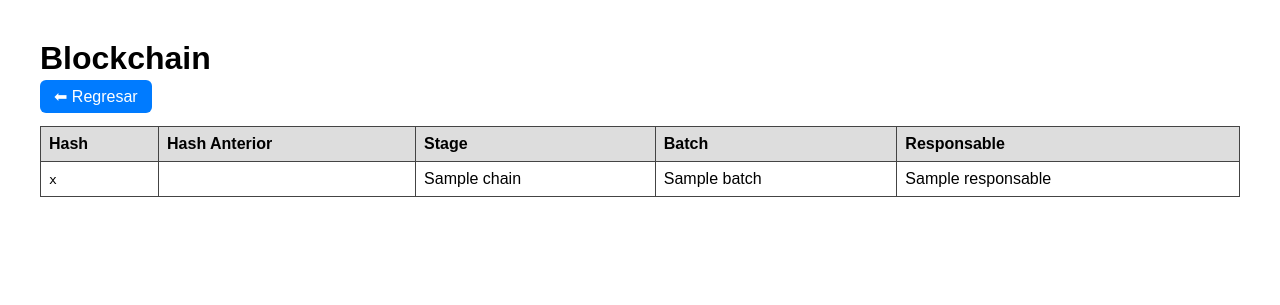
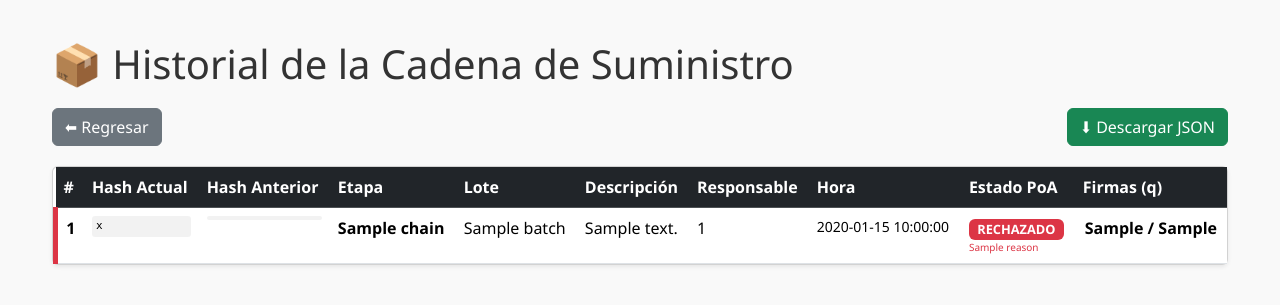
Before and after one commit to DiegoPerea0322/Blockchain_PF, a FastAPI app: template templates/chain.html in a window 1280 px wide. Shown: the top 305 px of the page. Run offline with FastAPI, Linux system fonts and the light colour scheme; the template is opened without the code that fills it: most values are stand-ins (such as "Sample title", 1, 10 or a date in 2020); parts of the project's set-up code (start-up, migrations or seed data) failed here and were passed over.

Commit message:
Cambios David

```diff
--- a/templates/chain.html
+++ b/templates/chain.html
@@ -3,63 +3,122 @@
 <head>
     <meta charset="UTF-8">
     <title>Blockchain</title>
+    <link href="https://cdn.jsdelivr.net/npm/bootstrap@5.3.2/dist/css/bootstrap.min.css" rel="stylesheet">
+
     <style>
-        body { font-family: Arial; margin: 40px; }
-        table { width: 100%; border-collapse: collapse; margin-top: 20px; }
-        th, td {
-            border: 1px solid #444;
-            padding: 8px;
-            text-align: left;
+        body { font-family: 'Segoe UI', Tahoma, Geneva, Verdana, sans-serif; margin: 40px; background-color: #f9f9f9; }
+
+        h1 { margin-bottom: 20px; color: #333; }
+
+        .btn-container {
+            display: flex;
+            justify-content: space-between;
+            margin-bottom: 20px;
         }
-        th { background: #ddd; }
-        h1 { margin-bottom: 10px; }
-        .back-btn {
-            padding: 8px 14px;
-            background: #007bff;
-            color: white;
-            text-decoration: none;
-            border-radius: 6px;
-        }
-        .back-btn:hover { background: #0056b3; }
 
-        /* 👇 Scroll horizontal SOLO para los hashes */
+        /* Estilos específicos para la tabla */
         .scroll-cell {
-            max-width: 220px;
+            max-width: 150px;
             overflow-x: auto;
             white-space: nowrap;
             font-family: monospace;
-            display: block;
+            font-size: 11px;
+            background: rgba(0,0,0,0.05);
+            padding: 2px 4px;
+            border-radius: 3px;
         }
+        .scroll-cell::-webkit-scrollbar { height: 2px; }
+        .scroll-cell::-webkit-scrollbar-thumb { background: #888; }
+
+        /* Filas rechazadas: Fondo rojo suave */
+        .row-rejected {
+            background-color: #ffe6e6 !important;
+            border-left: 5px solid #dc3545;
+        }
+
+        .badge-status { font-size: 0.8rem; }
     </style>
 </head>
 <body>
 
-<h1>Blockchain</h1>
+    <div class="container-fluid">
+        <h1>📦 Historial de la Cadena de Suministro</h1>
 
-<a class="back-btn" href="/pendientes">⬅ Regresar</a>
+        <div class="btn-container">
+            <button class="btn btn-secondary" onclick="history.back()">⬅ Regresar</button>
+            <a href="/download_chain" class="btn btn-success">⬇ Descargar JSON</a>
+        </div>
 
-<table>
+        <div class="card shadow-sm">
+            <div class="card-body p-0">
+                <table class="table table-hover mb-0">
+                    <thead class="table-dark">
                         <tr>
-        <th>Hash</th>
+                            <th>#</th>
+                            <th>Hash Actual</th>
                             <th>Hash Anterior</th>
-        <th>Stage</th>
-        <th>Batch</th>
+                            <th>Etapa</th>
+                            <th>Lote</th>
+                            <th>Descripción</th>
                             <th>Responsable</th>
+                            <th>Hora</th>
+                            <th>Estado PoA</th>
+                            <th>Firmas (q)</th>
                         </tr>
+                    </thead>
+                    <tbody>
 
                     {% for b in chain %}
                         {% if b.index != 0 %}
-        <tr>
+
+                            {% set is_rejected = (b.certificate and b.certificate.status == 'REJECTED') %}
+
+                            <tr class="{% if is_rejected %}row-rejected{% endif %}">
+                                <td class="fw-bold text-center">{{ b.index }}</td>
+
                                 <td><div class="scroll-cell">{{ b.hash }}</div></td>
                                 <td><div class="scroll-cell">{{ b.previous_hash }}</div></td>
 
-            <td>{{ b.stage_name }}</td>
+                                <td><strong>{{ b.stage_name }}</strong></td>
                                 <td>{{ b.transactions[0].payload.batch }}</td>
-            <td>{{ b.transactions[0].payload.responsable }}</td>
+                                <td>{{ b.transactions[0].payload.descripcion }}</td>
+
+                                <td>
+                                    {% if b.responsible_id %}
+                                        {{ b.responsible_id }}
+                                    {% else %}
+                                        {{ b.transactions[0].payload.responsable }}
+                                    {% endif %}
+                                </td>
+
+                                <td class="small">{{ b.timestamp }}</td>
+
+                                <td>
+                                    {% if is_rejected %}
+                                        <span class="badge bg-danger badge-status">RECHAZADO</span>
+                                        <div class="text-danger small" style="font-size: 10px;">
+                                            {{ b.certificate.reason }}
+                                        </div>
+                                    {% else %}
+                                        <span class="badge bg-success badge-status">ACEPTADO</span>
+                                    {% endif %}
+                                </td>
+
+                                <td class="text-center fw-bold">
+                                    {% if b.certificate and b.certificate.q_collected is defined %}
+                                        {{ b.certificate.q_collected }} / {{ b.certificate.q_required }}
+                                    {% else %}
+                                        -
+                                    {% endif %}
+                                </td>
                             </tr>
                         {% endif %}
                     {% endfor %}
+                    </tbody>
                 </table>
+            </div>
+        </div>
+    </div>
 
 </body>
 </html>
```
Lines whose indentation alone changed are shown as unchanged.
